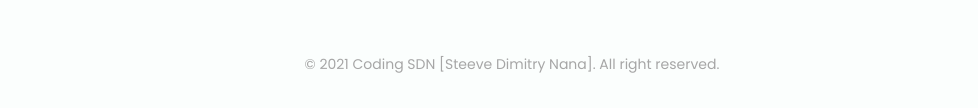
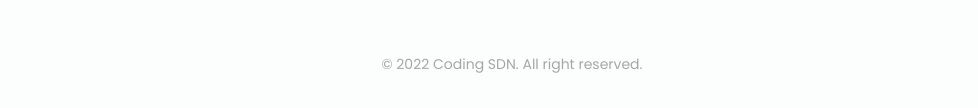
Before and after one commit to steevemx98/TASTY, a plain HTML site: page index.html in a window 1280 px wide. Shown: the part 3834-3942 px from the top of the page, without its empty margins (128-1106 px from the left). Drawn offline with nearby package versions, Linux system fonts and the light colour scheme.

Commit message:
first commit

```diff
--- a/index.html
+++ b/index.html
@@ -472,7 +472,7 @@
             </div>
         </div>
 
-        <p class="footer__copy">&#169; 2021 Coding SDN [Steeve Dimitry Nana]. All right reserved.</p>
+        <p class="footer__copy">&#169; 2022 Coding SDN. All right reserved.</p>
     </footer>
 
     <!-- ----------------------- Scroll-reveal.js ----------------------- -->
```
